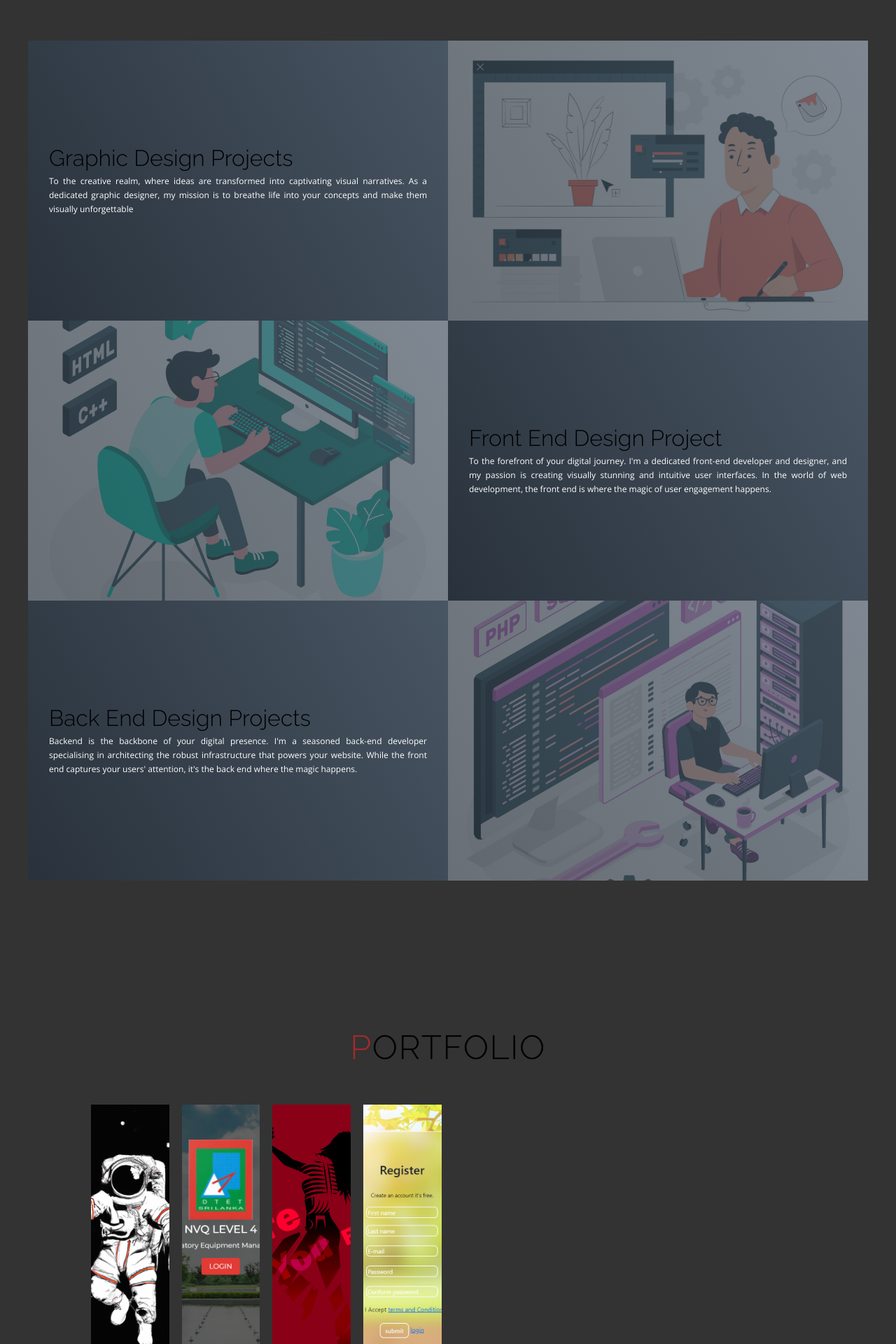
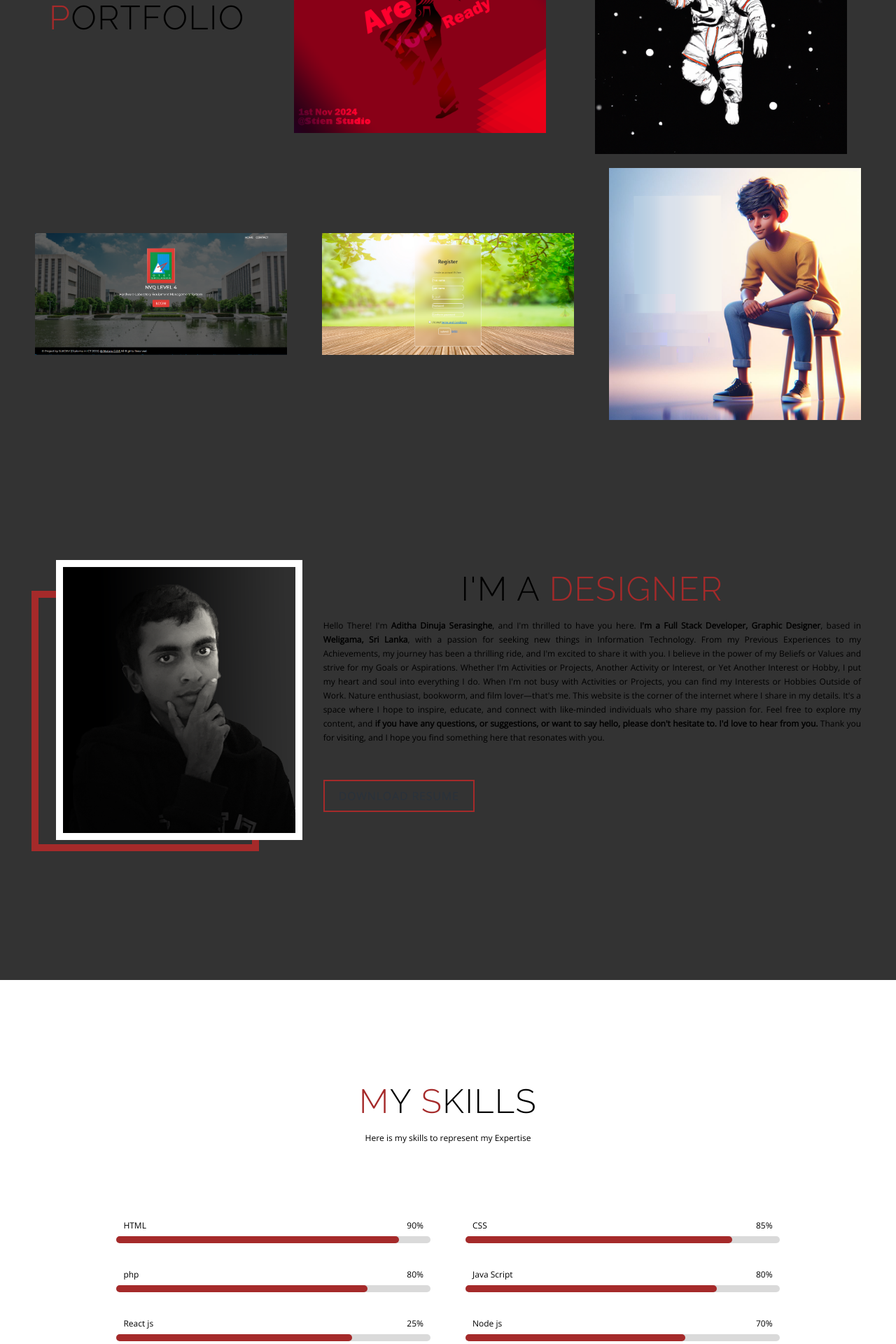
Before and after one commit to adserasinghe/adserasinghe.github.io, a PHP site: page / in a window 1280 px wide. Shown: the part 1760-3680 px from the top of the page at 70% size. Run offline with PHP 8.4, Linux system fonts and the light colour scheme; style sheets or scripts are compiled from the project's sources.

Commit message:
*portfolio section updated... *bug fixed... *performance enhanched...

```diff
--- a/index.html
+++ b/index.html
@@ -37,13 +37,13 @@
           <div class="hamburger">
             <div class="bar"></div>
           </div>
-          <ul>
-            <li><a href="#home" data-after="Home"><i class="material-icons">home</i> Home</a></li>
-            <li><a href="#services" data-after="Service"><i class="material-icons">storefront</i> services</a></li>
-            <li><a href="#projects" data-after="Projects"><i class="material-icons">construction</i> Projects</a></li>
-            <li><a href="#Portfolio" data-after="works"><i class="material-icons">check_circle</i> Portfolio</a></li>
-            <li><a href="#about" data-after="About"><i class="material-icons">face</i> About</a></li>
-            <li><a href="#contact" data-after="Contact"><i class="material-icons">person</i> Contact</a></li>
+          <ul class="menu">
+            <li><a href="#home" data-after="Home">Home</a></li>
+            <li><a href="#services" data-after="Service">services</a></li>
+            <!--<li><a href="#projects" data-after="Projects">Projects</a></li>-->
+            <li><a href="#Portfolio" data-after="Portfolio">Portfolio</a></li>
+            <li><a href="#about" data-after="About">About</a></li>
+            <li><a href="#contact" data-after="Contact">Contact</a></li>
           </ul>
         </div>
       </div>
@@ -79,18 +79,12 @@
         </a>
         </section>
     </div>
-
   </section>
   <!-- End Home Section  -->
-
   <!-- Service Section -->
   <section id="services">
     <div class="services container">
       <div class="service-top">
-        <br>
-        <br>
-        <br>
-        <br>
         <h1 class="section-title"><span>S</span>ervices</h1>
         <p>When you use my services, I will assist you in discovering a wide variety of options. I'm dedicated to offering a range of services that cater to your needs.
           I'm here to help you achieve your goals. !</p>
@@ -121,62 +115,76 @@
     </div>
   </section>
   <!-- End Service Section -->
-
-  <!-- Projects Section -->
-  <section id="projects">
-    <div class="projects container">
-      <div class="projects-header">
-        <h1 class="section-title"><span>O</span>ur <span>p</span>rojects</h1>
-      </div>
-      <div class="all-projects">
-        <div class="project-item">
-          <div class="project-info">
-            <h1>Graphic Design Projects</h1>
-            <p>To the creative realm, where ideas are transformed into captivating visual narratives. As a dedicated graphic designer, my mission is to breathe life into your concepts and make them visually unforgettable</p>
-          </div>
-          <div class="project-img">
-            <img src="gd.jpg" alt="img">
+  <!--works Section-->
+  <section id="Portfolio">
+<div class="portfolio_all_card">
+<h1 class="section-title"><span>P</span>ortfolio</h1>
+                <!-- card one  -->
+                <div class="portfolio_card">
+                    <img src="poster.png" alt="">
+                    <div class="portfolio_card_info">
+                        <h2>poster</h2>
+                        <!--<p>Lorem ipsum dolor sit amet consectetur, adipisicing elit. Recusandae velit, est vero fugit
+                            sunt laborum?</p>
+                        <a href="#" class="button">see more</a>-->
                     </div>
                 </div>
-        <div class="project-item">
-          <div class="project-info">
-            <h1>Front End Design Project</h1>
-            <p>  To the forefront of your digital journey. I'm a dedicated front-end developer and designer, and my passion is creating visually stunning and intuitive user interfaces. In the world of web development, the front end is where the magic of user engagement happens.</p>
-          </div>
-          <div class="project-img">
-            <img src="fd.jpg" alt="Frontend">
+                <!-- card two  -->
+                <div class="portfolio_card">
+                    <img src="ai art.png" alt="">
+                    <div class="portfolio_card_info">
+                        <h2>Ai art 1.0</h2>
+                        <!--<p>Lorem ipsum dolor sit amet consectetur, adipisicing elit. Recusandae velit, est vero fugit
+                            sunt laborum?</p>
+                        <a href="#" class="button">see more</a>-->
                     </div>
                 </div>
-        <div class="project-item">
-          <div class="project-info">
-            <h1>Back End Design Projects</h1>
-            <p>Backend is the backbone of your digital presence. I'm a seasoned back-end developer specialising in architecting the robust infrastructure that powers your website. While the front end captures your users' attention, it's the back end where the magic happens.</p>
+                <!-- card three  -->
+                <div class="portfolio_card">
+                    <img src="home page.png" alt="">
+                    <div class="portfolio_card_info">
+                        <h2>Hardware Lab project</h2>
+                        <!--<p>Lorem ipsum dolor sit amet consectetur, adipisicing elit. Recusandae velit, est vero fugit
+                            sunt laborum?</p>
+                        <a href="#" class="button">see more</a>-->
                     </div>
-          <div class="project-img">
-            <img src="be.jpg" alt="Backend">
+                </div>
+                <!-- card four  -->
+                <div class="portfolio_card">
+                    <img src="Register page.png" alt="">
+                    <div class="portfolio_card_info">
+                        <h2>Registration page</h2>
+                        <!--<p>Lorem ipsum dolor sit amet consectetur, adipisicing elit. Recusandae velit, est vero fugit
+                            sunt laborum?</p>
+                        <a href="#" class="button">see more</a>-->
+                    </div>
+                </div>
+                <!-- card five  -->
+                <div class="portfolio_card">
+                    <img src="ai 2png.png" alt="">
+                    <div class="portfolio_card_info">
+                        <h2>Art 2.0</h2>
+                        <!--<p>Lorem ipsum dolor sit amet consectetur, adipisicing elit. Recusandae velit, est vero fugit
+                            sunt laborum?</p>
+                        <a href="#" class="button">see more</a>-->
+                    </div>
+                </div>
+                <!-- card six  -->
+                <!----<div class="portfolio_card">
+                    <img src="image/p5.PNG" alt="">
+                    <div class="portfolio_card_info">
+                        <h2>Amazon Scrapper</h2>
+                        <p>Lorem ipsum dolor sit amet consectetur, adipisicing elit. Recusandae velit, est vero fugit
+                            sunt laborum?</p>
+                        <a href="#" class="button">see more</a>
                     </div>
                 </div>
             </div>
-      </div>
-    </div>
+            <div class="more_button">
+                <a href="#" class="more_btn">View More</a>
+            </div>-->
         </section>
-  <!-- End Projects Section -->
-
-  <!--works Section-->
-<section id="Portfolio">
-  <br><br><br><br><br><br><br><br><br><br>
-  <h1 class="section-title"><span>P</span>ortfolio</h1>
-  <div class="slider-wrapper">
-  <br><br><br><br>
-  <ul class="image-list">
-    <br>
-    <img class="image-item" src="ai art.png" alt="ai"/>
-    <a href="https://github.com/adserasinghe/Hardware-Lab-system"><img class="image-item" src="home page.png" alt="Hardware Project"/></a>
-    <img class="image-item" src="poster.png" alt="Poster" />
-    <img class="image-item" src="Register page.png" alt="Register Page"/>
-  </ul>
-</div>
-</section>
+        <!-- portfolio section end  -->
 <!--End of works Section-->
 
   <!-- About Section -->
--- a/style.css
+++ b/style.css
@@ -26,8 +26,8 @@ img {
 	object-fit: cover;
 }
 p {
-	color: black;
 	font-size: 1.5rem;
+	color: 	black;
 	margin-top: 5px;
 	line-height: 2.5rem;
 	font-weight: 300;
@@ -47,12 +47,10 @@ p {
 }
 .services p{
 	text-align: center;
-	color:black;
 }
 .section-title {
 	font-size: 5rem;
 	font-weight: 300;
-	color: black;
 	margin-bottom: 10px;
 	text-transform: uppercase;
 	letter-spacing: 0.2rem;
@@ -447,7 +445,7 @@ p {
 	margin-bottom: 20px;
 }
 #about .col-right .cta {
-	color: black;
+	color: #29323c;
 	margin-bottom: 50px;
 	padding: 10px 20px;
 	font-size: 2rem;
@@ -678,6 +676,7 @@ p {
 	}
 	#contact .contact-item {
 		width: 50%;
+		color: #29323c;
 		/*margin: 0;*/
 		/*flex-direction: row;*/
 	}
@@ -695,6 +694,78 @@ p {
 	}
 	/* End contact  */
 }
+/*portfolio*/
+
+
+#portfolio_section{
+    padding: 100px 0px;
+	background-color: #000;
+}
+
+#portfolio_section h1{
+    color: #fff;
+    font-size: 50px;
+    text-align: center;
+}
+.portfolio_all_card{
+    display: flex;
+    flex-wrap: wrap;
+    align-items: center;
+    justify-content: space-evenly;
+}
+.portfolio_card{
+    width:360px;
+    height: auto;
+    margin-top: 20px;
+    position: relative;
+}
+.portfolio_card img{
+    width: 100%;
+    display: block;
+    margin: auto;
+}
+.portfolio_card_info{
+    position: absolute;
+    width: 100%;
+    height: 100%;
+    top:0;
+    background: rgb(0, 0, 0,0.6);
+    display: flex;
+    flex-direction: column;
+    align-items: center;
+    justify-content: center;
+    padding: 0px 70px;
+    text-align: center;
+    opacity: 0;
+    transition: 0.6s;
+}
+.portfolio_card_info:hover{
+    opacity: 1;
+}
+.portfolio_card_info>*{
+    transform: translateY(25px);
+    transition: transform 0.6s;
+}
+.portfolio_card_info:hover>*{
+    transform: translateY(0px);
+
+}
+.portfolio_card_info h2{
+    color:#fff;
+    font-size: 25px;
+}
+.portfolio_card_info p{
+    color:#fff;
+}
+.portfolio_card_info .button{
+    width: 90px;
+    padding: 5px 10px;
+    border-radius: 10px;
+    background-color: var(--secondary);
+    color:#000;
+    margin-top:5px;
+}
+/*end of portfolio*/
 /* End Media Query For Tablet */
 
 /* Media Query For Desktop */
@@ -728,8 +799,8 @@ p {
 }
 /* End  Media Query For Desktop */
 .brand img{
-	height: 45px;
-	width: 255px;
+	height: 48px;
+	width: 265px;
 	object-fit: cover;
 }
 /* scroll btn*/
@@ -779,7 +850,9 @@ p {
 	  opacity: 0;
 	}
   }
-
+  .skills_head p{
+	color: wh;
+  }
   /* end scroll btn*/
 
   #myBtn {
```
Also changed, not shown: ai 2png.png (added), ai art.png. Lines whose indentation alone changed are shown as unchanged.
